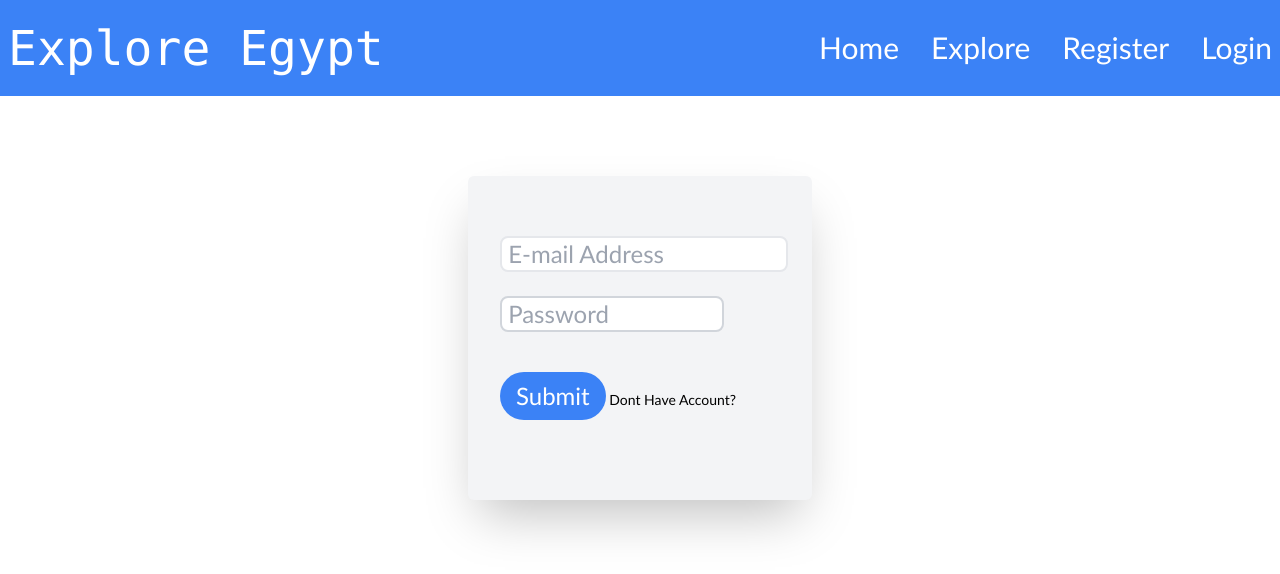
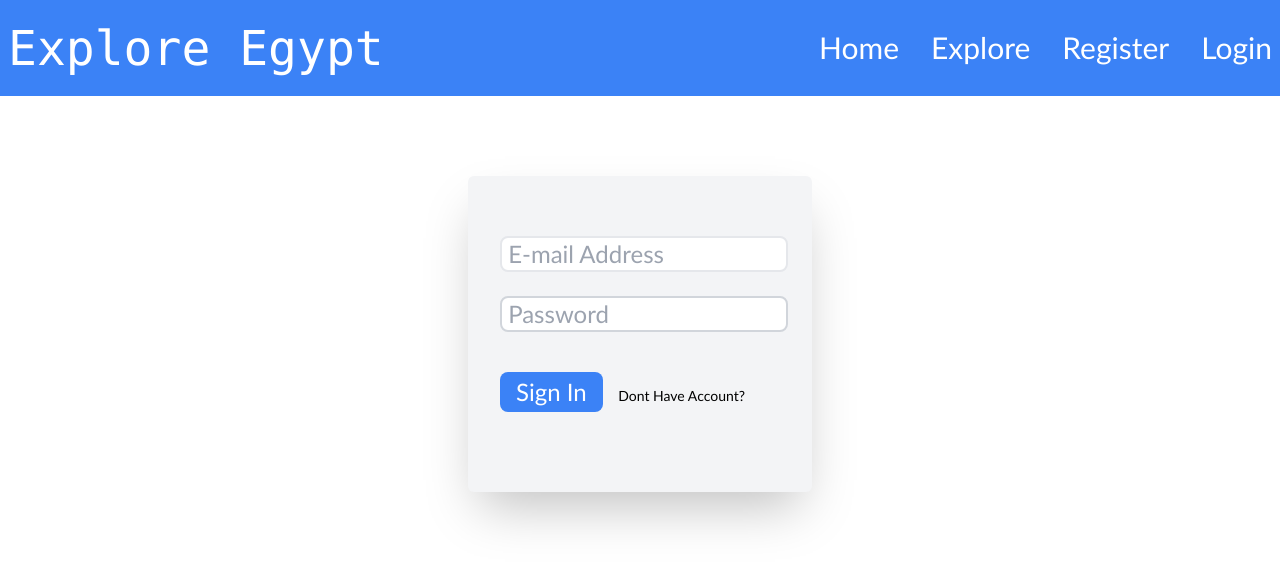
Before and after one commit to minamaged13/travel-recommendation-system-using-react, a Next.js app: page /login in a window 1280 px wide. Shown: the top 574 px of the page. Built offline with nearby package versions, Linux system fonts and the light colour scheme.

Commit message:
user slicei

```diff
--- a/src/components/LoginForm.js
+++ b/src/components/LoginForm.js
@@ -1,6 +1,6 @@
 import {Fragment, useState} from 'react';
 import Link from 'next/link';
-import Card from '@/UI/Card';
+
 const LoginForm = () => {
   const [enteredPassword, setEnteredPassword] = useState ('');
   const [enteredPasswordTouched, setEnteredPasswordTouched] = useState (false);
@@ -79,7 +79,7 @@ const LoginForm = () => {
           <div className=" ml-8 mb-6">
             {enteredPassword.length>0 &&<label htmlFor="password">password</label> }
             <input
-              className=" flex border border-2 border-gray-300 rounded-lg w-56 "
+              className=" flex border border-2 border-gray-300 rounded-lg w-72 "
               type="password"
               id="password"
               placeholder=' Password'
@@ -90,14 +90,14 @@ const LoginForm = () => {
             />
           </div>
 
-          <div className=" pt-4">
+          <div className=" pt-4 ">
             <button
-              className="ml-8 disabled:cursor-not-allowed   bg-blue-500 text-white  py-2 px-4 rounded-full  transition delay-100 duration-300 ease-in-out "
+              className="ml-8 disabled:cursor-not-allowed h-10   bg-blue-500 text-white  px-4 rounded-lg  transition delay-100 duration-300 ease-in-out "
               disabled={!formIsValid}
             >
-              Submit
+             Sign In
             </button>
-            <Link href="/register" className="text-sm">
+            <Link href="/register" className="text-sm pl-3">
               {' '}
               dont have account?
             </Link>
--- a/src/components/RegisterForm.js
+++ b/src/components/RegisterForm.js
@@ -213,10 +213,10 @@ const Form = () => {
                 onBlur={confirmPasswordInputBlurHandler}
                 required
               ></input>
-              {enteredConfirmPassword === enteredPassword &&
+              {enteredConfirmPassword !== enteredPassword &&
                 enteredConfirmPasswordTouched &&
                 enteredConfirmPassword.length > 0 && (
-                  <p className="text-lg text-red-700">passwords are matched</p>
+                  <p className="text-lg text-red-700">passwords are not matched</p>
                 )}
             </div>
             <div className="ml-8 mb-6">
@@ -231,7 +231,7 @@ const Form = () => {
                 className="ml-20 disabled:cursor-not-allowed disabled:bg-black bg-stromi-200 hover:bg-stromi-100 text-white font-bold py-2 px-4 rounded-full mt-6 transition delay-100 duration-300 ease-in-out "
                 disabled={!formIsValid}
               >
-                Submit
+                Sign Up
               </button>
             </div>
           </div>
--- /dev/null
+++ b/src/store/UserSlice.js
@@ -0,0 +1,15 @@
+import User from "@/models/User";
+import { createSlice } from "@reduxjs/toolkit";
+const initialState = { userID: 0  };
+const UserSlice = createSlice({
+  name: "currentUser",
+  initialState,
+  reducers: { logIn(state,action) {
+    state.userID= action.payload
+  },
+logout(state){
+    state.userID= 0;
+} },
+});
+export const UserActions= UserSlice.actions;
+export default UserSlice.reducer;
```
